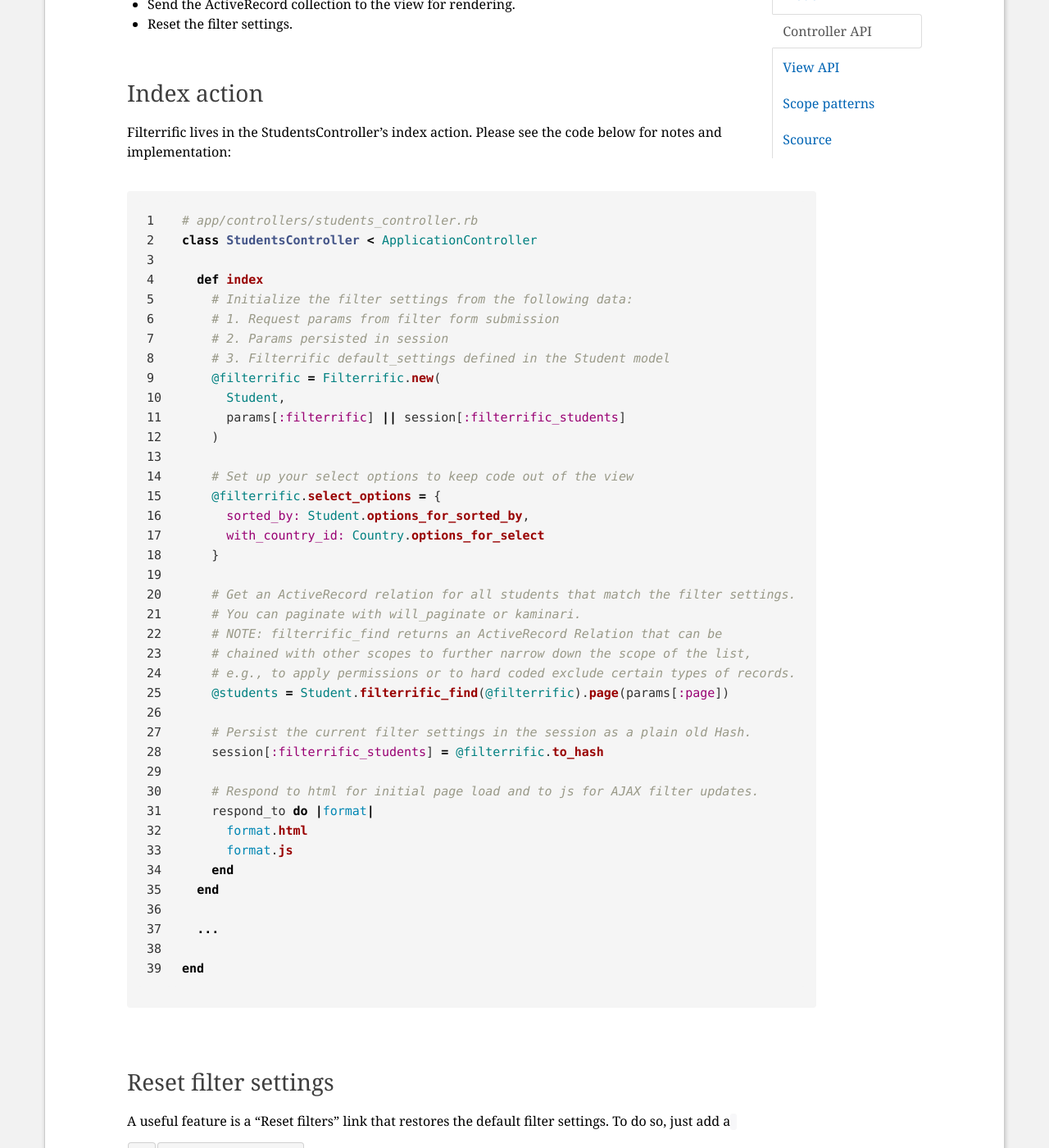
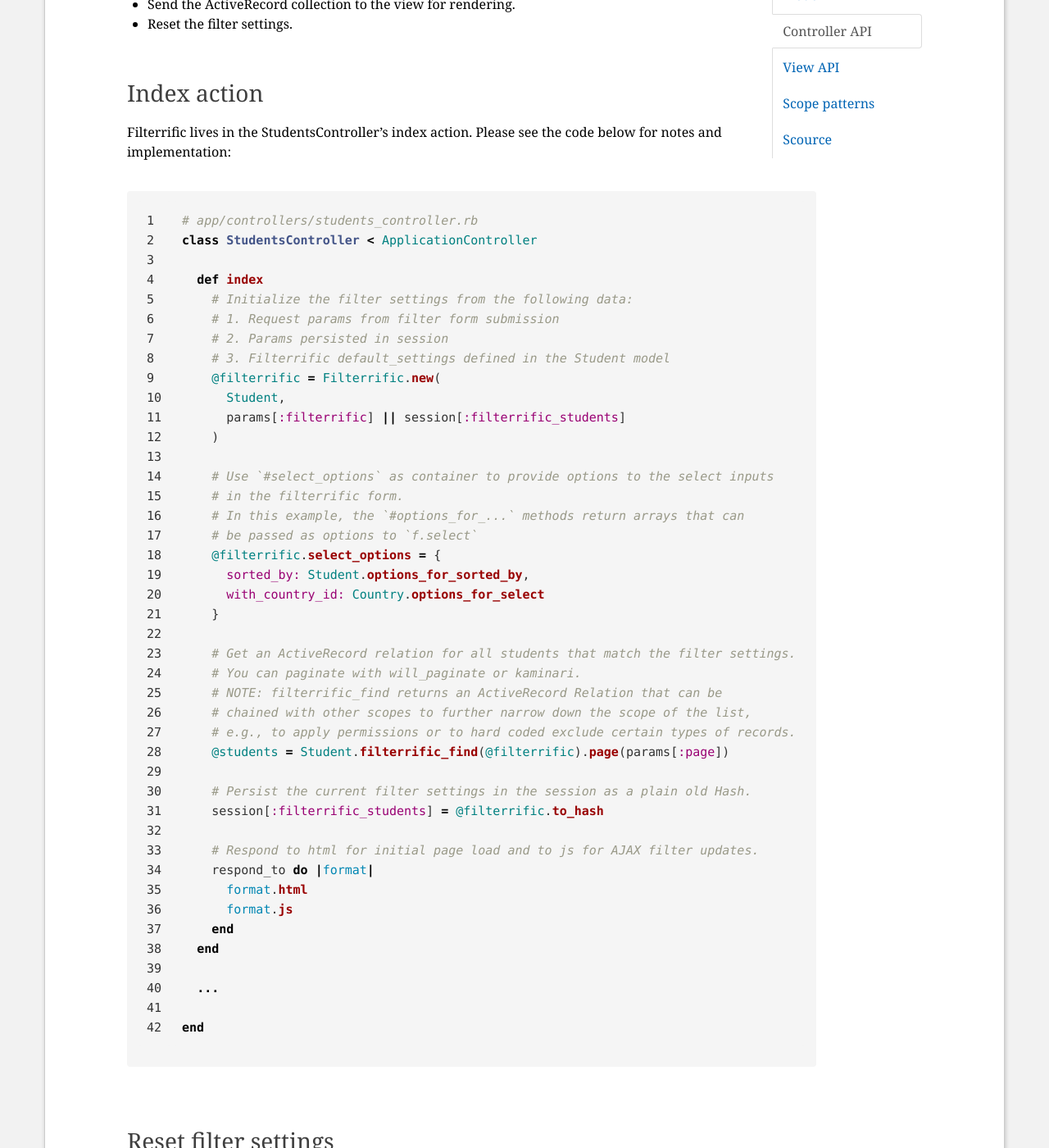
Before and after one commit to jhund/filterrific, a Jekyll site: the page built from pages/action_controller_api.md, in a window 1280 px wide and 1400 px high, scrolled down 365 px. Shown: the whole window at 82% size. Built offline with Jekyll 4.4.1, drawn with Linux system fonts in a browser that asks for light colours; Markdown is read by kramdown in place of the engine named in the settings.

Commit message:
Updated documentation for #select_options to avoid confusion with default_options.

```diff
--- a/pages/action_controller_api.md
+++ b/pages/action_controller_api.md
@@ -38,7 +38,10 @@ class StudentsController < ApplicationController
       params[:filterrific] || session[:filterrific_students]
     )
 
-    # Set up your select options to keep code out of the view
+    # Use `#select_options` as container to provide options to the select inputs
+    # in the filterrific form.
+    # In this example, the `#options_for_...` methods return arrays that can
+    # be passed as options to `f.select`
     @filterrific.select_options = {
       sorted_by: Student.options_for_sorted_by,
       with_country_id: Country.options_for_select
```
